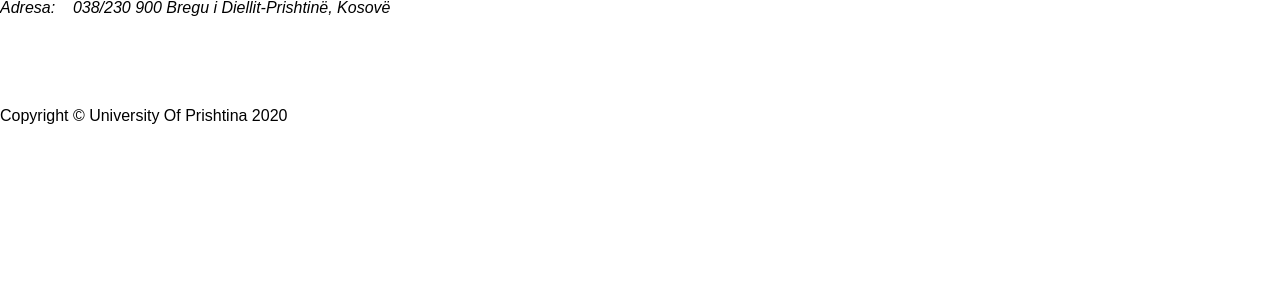
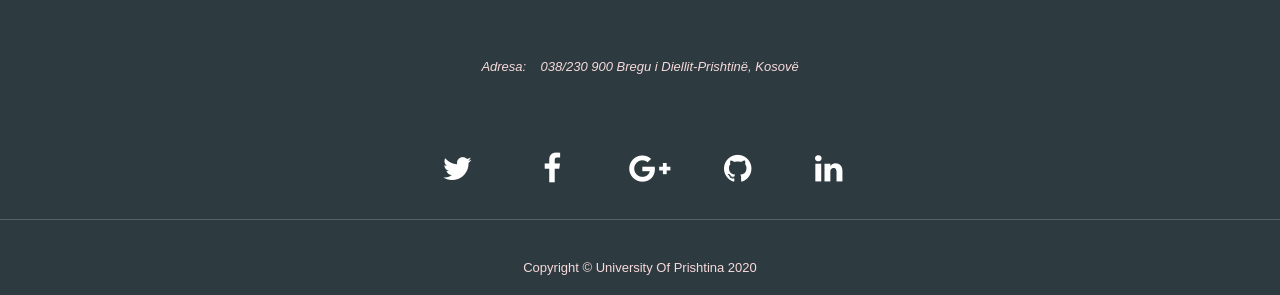
Before and after one commit to oravrp/INT20_21_Gr2, a PHP site: page /home.html in a window 1280 px wide. Shown: the part 2706-3001 px from the top of the page. Before the commit the page ends 2830 px from the top, so only its background shows below. Run offline with PHP 8.4, Linux system fonts and the light colour scheme; some web fonts are replaced.

Commit message:
styled footer

```diff
--- a/css/style1.css
+++ b/css/style1.css
@@ -522,3 +522,46 @@ li .fa {
  {
      padding-top: 10%;
  }
+
+ /*------------------ Footer ------------------*/
+.footer {
+    padding: 60px 0 20px;
+    background: #2D3B41;
+    color: #f7dada;
+    font-size: 13px;
+    text-align: center;
+    font-family: 'Montserrat',sans-serif;
+  }
+  .footer a {
+    color: #fff;
+  }
+
+  .footer h3{
+  font-weight: 300;
+  letter-spacing: 0.05em;
+  margin: 0 0 40px;
+  font-size: 24px;
+  }
+
+  .footer .social-links li a {
+    color: #fff;
+    font-size: 32px;
+    line-height: 50px;
+    border-radius: 50%;
+    text-align: center;
+    -webkit-transition: all .3s ease-out;
+    transition: all .3s ease-out;
+  }
+  .footer .social-links li {
+    display: inline-block;
+    margin: 0 25px 25px;
+    -webkit-transition: all .3s ease-out;
+    transition: all .3s ease-out;
+  }
+  .footer .social-links {
+    list-style: none;
+    padding: 0;
+    margin: 30px 0 40px;
+    padding: 40px 0 0;
+    border-bottom: 1px solid rgba(255,255,255,0.2);
+  }
```
